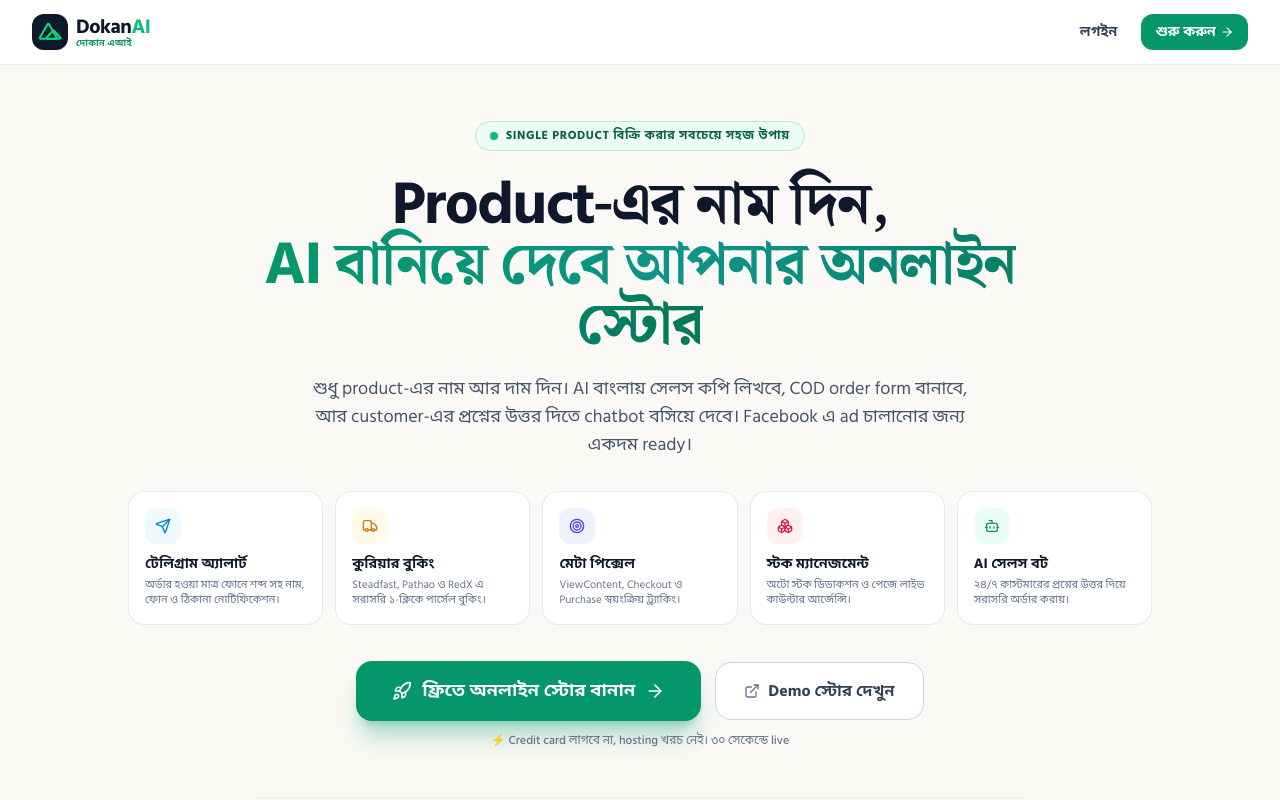
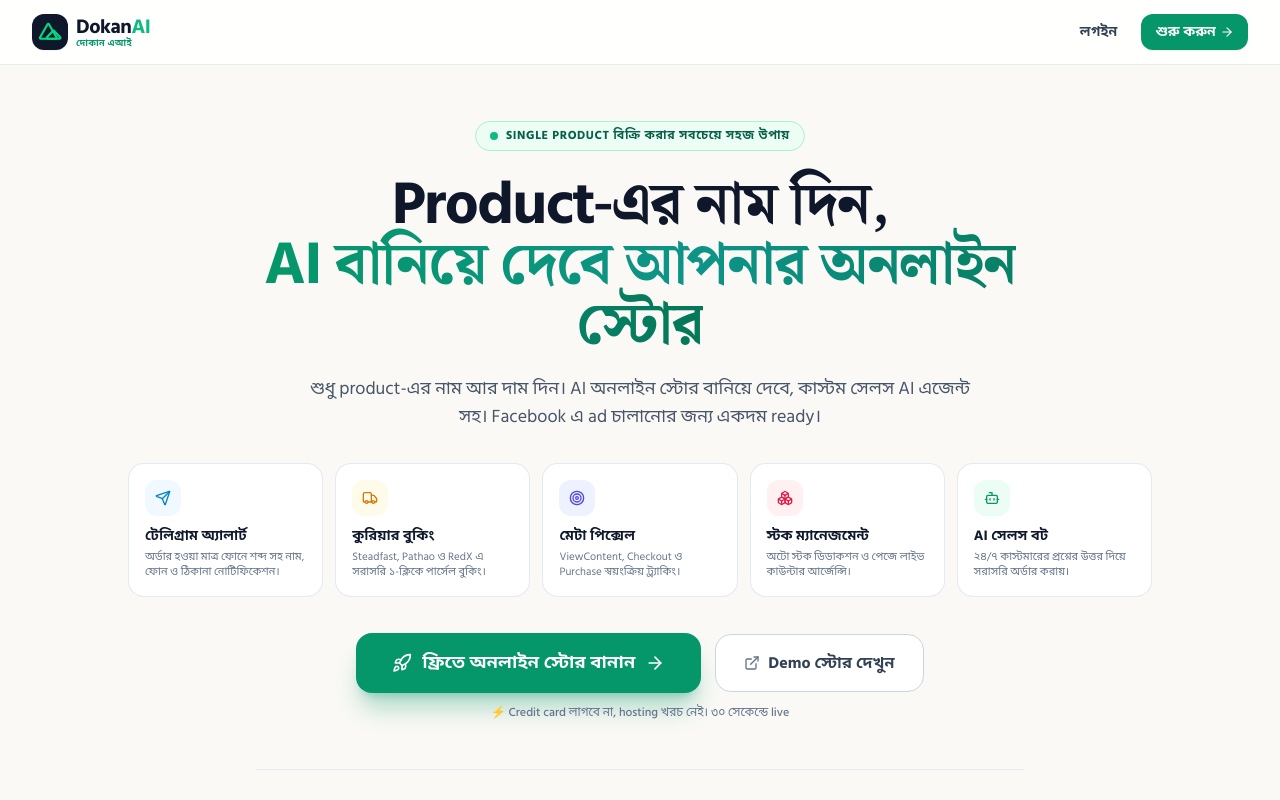
Before and after one commit to trtajim/dokan-ai, a Nuxt app: page / in a window 1280 px wide. Shown: the top 800 px of the page. Built offline with nearby package versions, Linux system fonts and the light colour scheme; a web font is replaced by a local one.

Commit message:
copy(landing): update hero subheadline to custom sales AI agent phrasing

```diff
--- a/pages/index.vue
+++ b/pages/index.vue
@@ -23,7 +23,7 @@
           </h1>
 
           <p class="mt-5 text-base sm:text-lg text-slate-600 max-w-2xl mx-auto font-normal leading-relaxed">
-            শুধু product-এর নাম আর দাম দিন। AI বাংলায় সেলস কপি লিখবে, COD order form বানাবে, আর customer-এর প্রশ্নের উত্তর দিতে chatbot বসিয়ে দেবে। Facebook এ ad চালানোর জন্য একদম ready।
+            শুধু product-এর নাম আর দাম দিন। AI অনলাইন স্টোর বানিয়ে দেবে, কাস্টম সেলস AI এজেন্ট সহ। Facebook এ ad চালানোর জন্য একদম ready।
           </p>
         </div>
 
```
